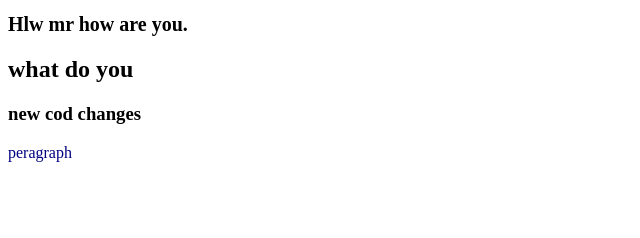
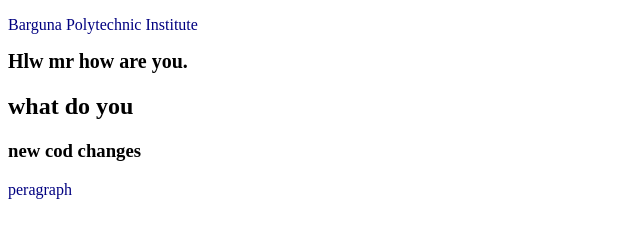
Before and after one commit to EbrahimEh/my-secound-repo, a plain HTML site: page index.html in a window 1280 px wide. Shown: the whole page, without its empty margins (0-640 px from the left). Drawn offline with Linux system fonts and the light colour scheme.

Commit message:
barguna clg

```diff
--- a/index.html
+++ b/index.html
@@ -6,6 +6,7 @@
     <meta name="viewport" content="width=device-width, initial-scale=1.0">
     <title>My secound github repo</title>
     <link rel="stylesheet" href="style.css">
+    <p>Barguna Polytechnic Institute</p>
 </head>
 <body>
    <h1>Hlw mr how are you.</h1>
```
